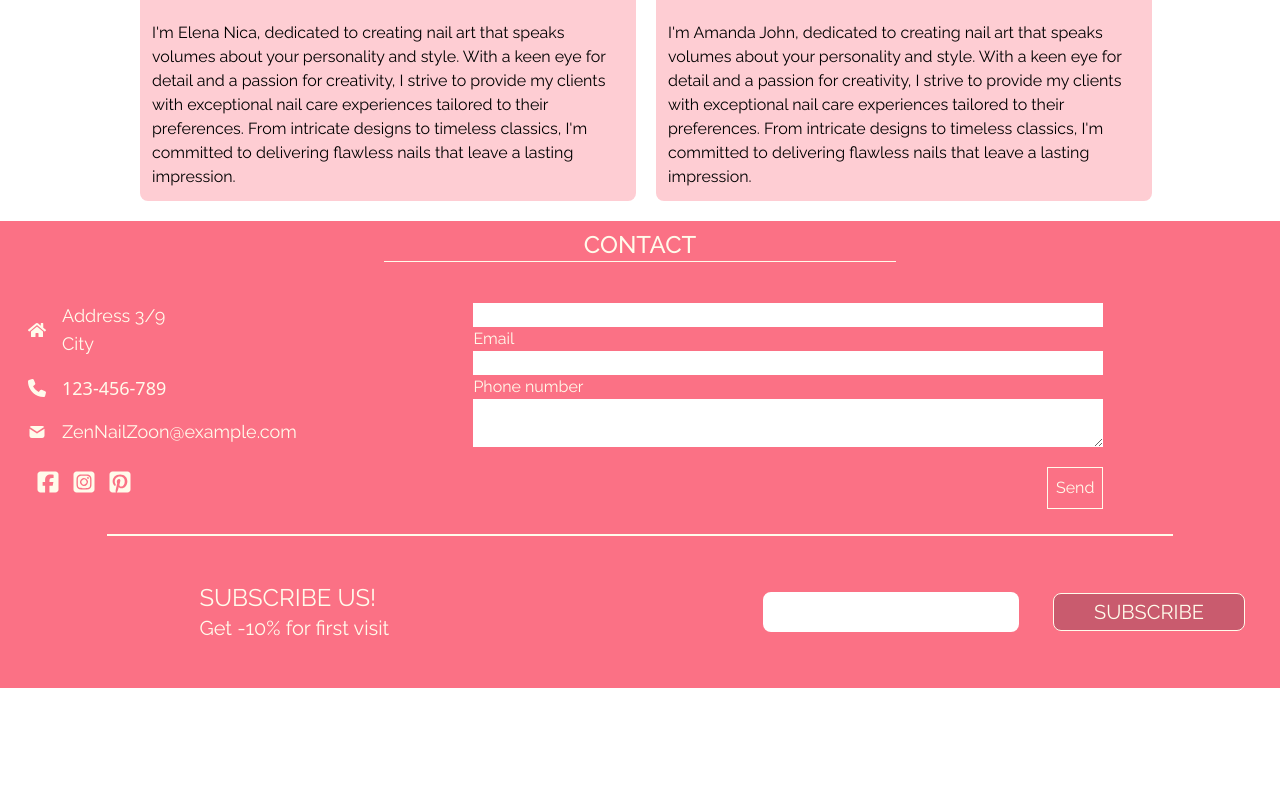
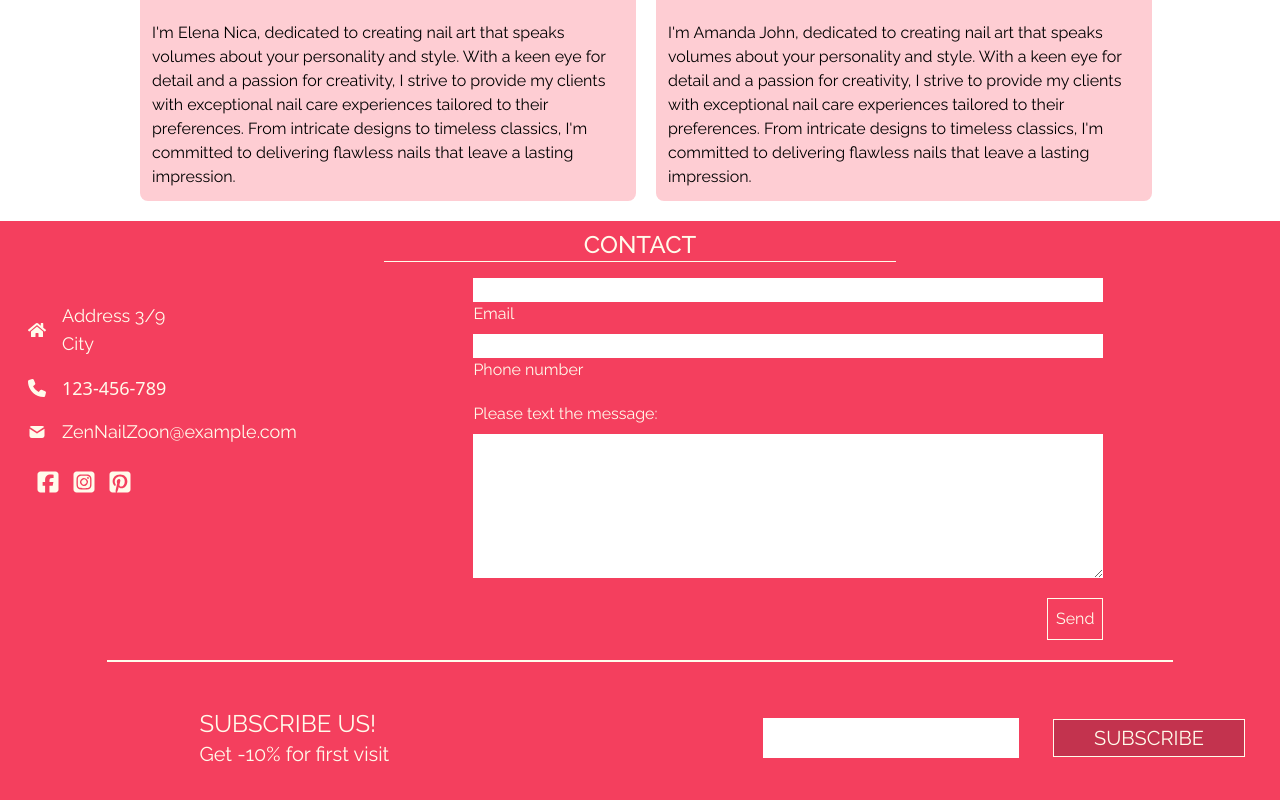
Before and after one commit to Kamisia/ZenNailZoon, a React (Vite) app: page / in a window 1280 px wide. Shown: the part 2401-3201 px from the top of the page. Before the commit the page ends 3089 px from the top, so only its background shows below. Built offline with nearby package versions, Linux system fonts and the light colour scheme; the HTML template or start-up script is replaced by a standard one; a web font is replaced by a local one.

Commit message:
Adding a contact form

```diff
--- a/src/components/ButtonComponent.tsx
+++ b/src/components/ButtonComponent.tsx
@@ -7,7 +7,7 @@ const ButtonComponent: React.FC<ButtonComponentProps> = ({ text, onClick }) => {
   return (
     <div>
       <button
-        className="bg-gray-950 bg-opacity-20  rounded-lg w-full  text-xl font-normal text-amber-50 uppercase border border-amber-50 ease-in-out duration-300 hover:border-none hover:text-red-900 p-1"
+        className="bg-gray-950 bg-opacity-20   w-full  text-xl font-normal text-amber-50 uppercase border border-amber-50 ease-in-out duration-300 hover:border-none hover:text-red-900 p-1"
         onClick={onClick}
       >
         {text}
--- a/src/components/FormComponent.tsx
+++ b/src/components/FormComponent.tsx
@@ -4,13 +4,24 @@ const FormComponent: React.FC = () => {
   return (
     <div className="flex flex-col w-1/2 m-auto ">
       <div className="mb-5 flex flex-col w-full">
-        <input type="email" name="email"></input>
-        <label htmlFor="email">Email</label>
-        <input type="number" name="phon"></input>
-        <label htmlFor="number">Phone number</label>
-        <textarea type="text"></textarea>
+        <input className="text-black" type="email" name="email"></input>
+        <label className="mb-2" htmlFor="email">
+          Email
+        </label>
+        <input className="text-black" type="number" name="phon"></input>
+        <label className="mb-5" htmlFor="number">
+          Phone number
+        </label>
+        <label className="mb-2" htmlFor="text">
+          Please text the message:
+        </label>
+        <textarea
+          className="h-36 text-black"
+          type="text"
+          name="text"
+        ></textarea>
       </div>
-      <button className="p-2 border-amber-50 border w-fit m-auto mr-0">
+      <button className="p-2 border-amber-50 border w-fit m-auto mr-0 mb-5">
         Send
       </button>
     </div>
--- a/src/components/InputComponent.tsx
+++ b/src/components/InputComponent.tsx
@@ -3,11 +3,7 @@ import React from "react";
 const InputComponent: React.FC = () => {
   return (
     <div className="m-auto">
-      <input
-        type="email"
-        name="email"
-        className="w-full min-w-64 p-2 rounded-lg"
-      ></input>
+      <input type="email" name="email" className="w-full min-w-64 p-2 "></input>
     </div>
   );
 };
--- a/src/pages/Contact.tsx
+++ b/src/pages/Contact.tsx
@@ -5,7 +5,7 @@ import NewsletterComponent from "../components/NewsletterComponent";
 import FormComponent from "../components/FormComponent";
 const Contact: React.FC = () => {
   return (
-    <div id="contact" className="bg-rose-400 w-screen ">
+    <div id="contact" className="bg-rose-500 w-screen ">
       <SectionTitleComponent text={"Contact"} textColor="amber-50" />
       {/* dane kontaktowe*/}
       <div className="flex text-amber-50 flex-row justify-between pl-5">
```
